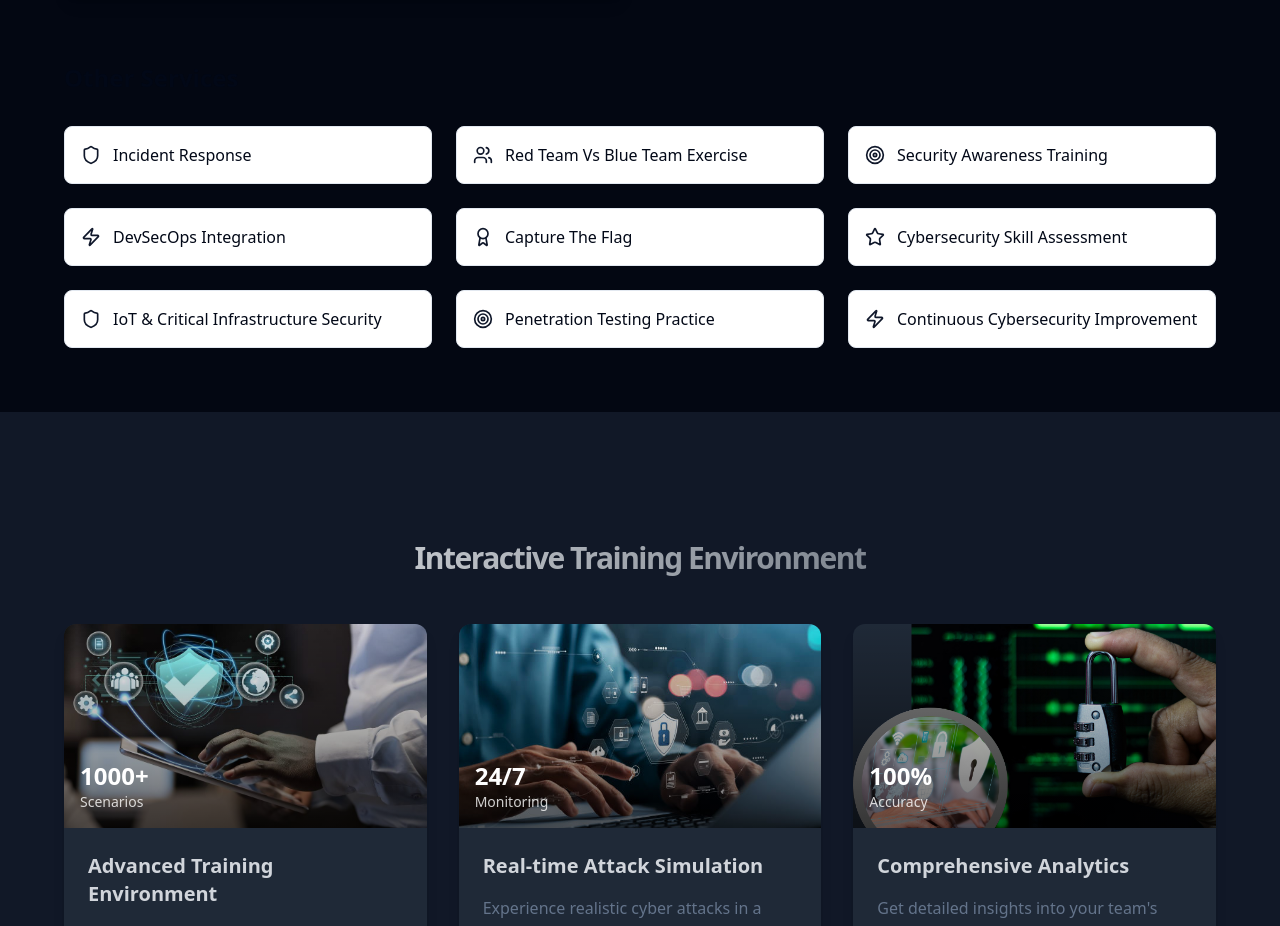
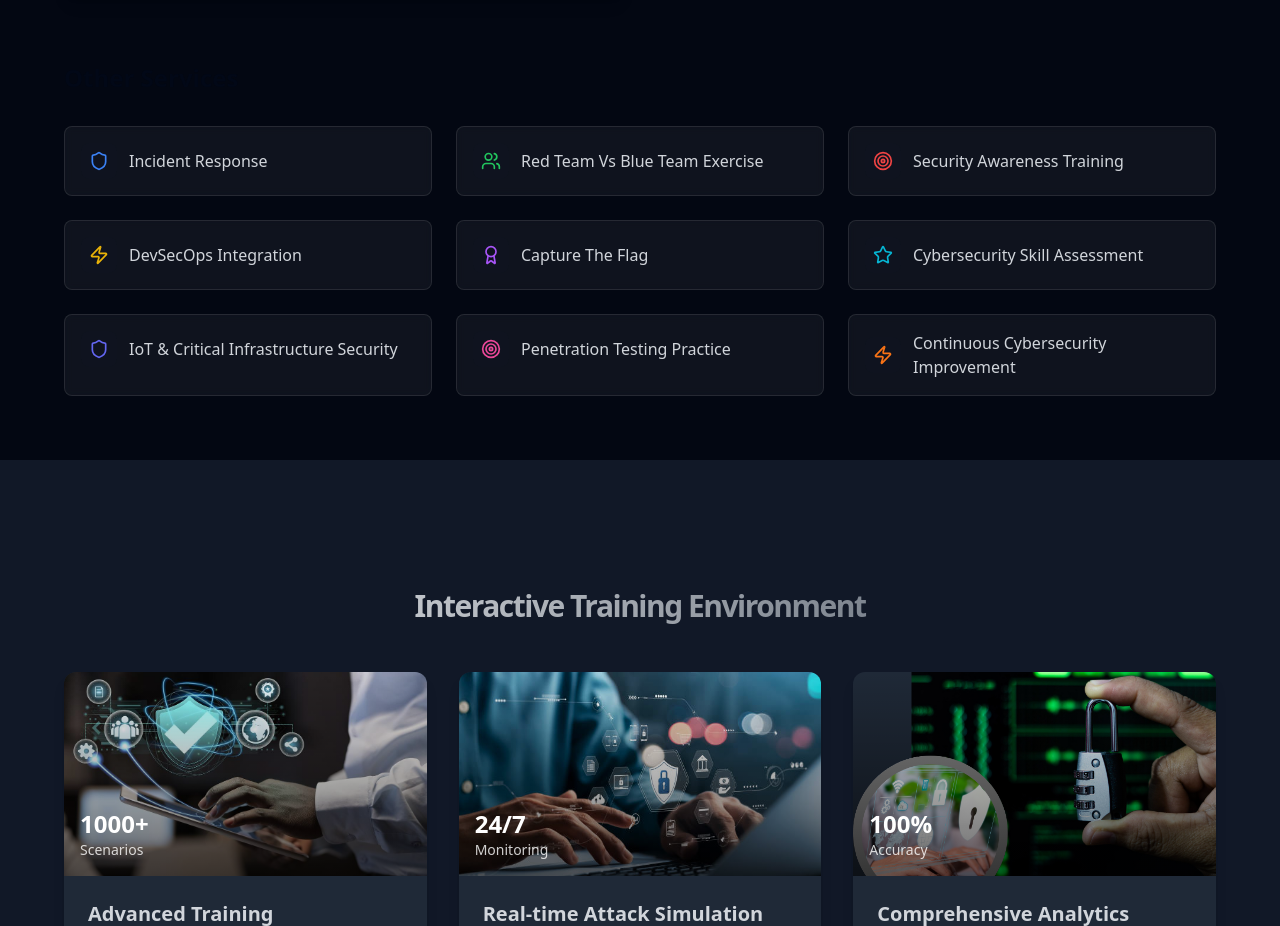
Before and after one commit to Devmangrani/Cyber-Soilders, a React (Vite) app: page /product in a window 1280 px wide. Shown: the part 1250-2176 px from the top of the page. Built offline with nearby package versions, Linux system fonts and the light colour scheme.

Commit message:
Updated the Product Icon

```diff
--- a/src/components/product.jsx
+++ b/src/components/product.jsx
@@ -68,25 +68,25 @@ export default function Product() {
 
   const features = [
     {
-      icon: <Shield className="h-8 w-8" />,
+      icon: <Shield className="h-8 w-8 text-blue-500" />,
       title: "Advanced Security",
       description: "State-of-the-art protection against evolving cyber threats",
       color: "text-blue-500",
     },
     {
-      icon: <Zap className="h-8 w-8" />,
+      icon: <Zap className="h-8 w-8 text-yellow-500" />,
       title: "Real-time Monitoring",
       description: "Instant detection and response to security incidents",
       color: "text-yellow-500",
     },
     {
-      icon: <Users className="h-8 w-8" />,
+      icon: <Users className="h-8 w-8 text-green-500" />,
       title: "Team Collaboration",
       description: "Seamless coordination between security teams",
       color: "text-green-500",
     },
     {
-      icon: <Target className="h-8 w-8" />,
+      icon: <Target className="h-8 w-8 text-red-500" />,
       title: "Precision Training",
       description: "Targeted exercises for specific security scenarios",
       color: "text-red-500",
@@ -439,15 +439,15 @@ export default function Product() {
 
               <div className="grid grid-cols-1 md:grid-cols-2 lg:grid-cols-3 gap-6">
                 {[
-                  { title: "Incident Response", icon: <Shield className="h-5 w-5" /> },
-                  { title: "Red Team Vs Blue Team Exercise", icon: <Users className="h-5 w-5" /> },
-                  { title: "Security Awareness Training", icon: <Target className="h-5 w-5" /> },
-                  { title: "DevSecOps Integration", icon: <Zap className="h-5 w-5" /> },
-                  { title: "Capture The Flag", icon: <Award className="h-5 w-5" /> },
-                  { title: "Cybersecurity Skill Assessment", icon: <Star className="h-5 w-5" /> },
-                  { title: "IoT & Critical Infrastructure Security", icon: <Shield className="h-5 w-5" /> },
-                  { title: "Penetration Testing Practice", icon: <Target className="h-5 w-5" /> },
-                  { title: "Continuous Cybersecurity Improvement", icon: <Zap className="h-5 w-5" /> },
+                  { title: "Incident Response", icon: <Shield className="h-5 w-5 text-blue-500" /> },
+                  { title: "Red Team Vs Blue Team Exercise", icon: <Users className="h-5 w-5 text-green-500" /> },
+                  { title: "Security Awareness Training", icon: <Target className="h-5 w-5 text-red-500" /> },
+                  { title: "DevSecOps Integration", icon: <Zap className="h-5 w-5 text-yellow-500" /> },
+                  { title: "Capture The Flag", icon: <Award className="h-5 w-5 text-purple-500" /> },
+                  { title: "Cybersecurity Skill Assessment", icon: <Star className="h-5 w-5 text-cyan-500" /> },
+                  { title: "IoT & Critical Infrastructure Security", icon: <Shield className="h-5 w-5 text-indigo-500" /> },
+                  { title: "Penetration Testing Practice", icon: <Target className="h-5 w-5 text-pink-500" /> },
+                  { title: "Continuous Cybersecurity Improvement", icon: <Zap className="h-5 w-5 text-orange-500" /> },
                 ].map((service, index) => (
                   <motion.div
                     key={index}
@@ -455,11 +455,15 @@ export default function Product() {
                     whileInView={{ opacity: 1, y: 0 }}
                     transition={{ duration: 0.3, delay: index * 0.05 }}
                     whileHover={{ scale: 1.02, y: -5 }}
-                    className="group p-4 rounded-lg border bg-card hover:shadow-md transition-all duration-300"
+                    className="group relative p-4 rounded-lg bg-white/5 backdrop-blur-sm border border-gray-200/10 hover:bg-white/10 transition-all duration-300"
                   >
-                    <div className="flex items-center space-x-3">
-                      <div className="text-primary">{service.icon}</div>
-                      <h4 className="font-medium group-hover:text-primary transition-colors">{service.title}</h4>
+                    {/* Gradient hover effect */}
+                    <div className="absolute -inset-1 bg-gradient-to-r from-indigo-500/50 to-violet-500/50 rounded-lg blur opacity-0 group-hover:opacity-75 transition duration-700"></div>
+                    <div className="relative z-10 flex items-center space-x-3">
+                      <div className="p-2 rounded-lg bg-primary/10">
+                        {service.icon}
+                      </div>
+                      <h4 className="font-medium group-hover:text-primary transition-colors text-gray-300">{service.title}</h4>
                     </div>
                   </motion.div>
                 ))}
```
